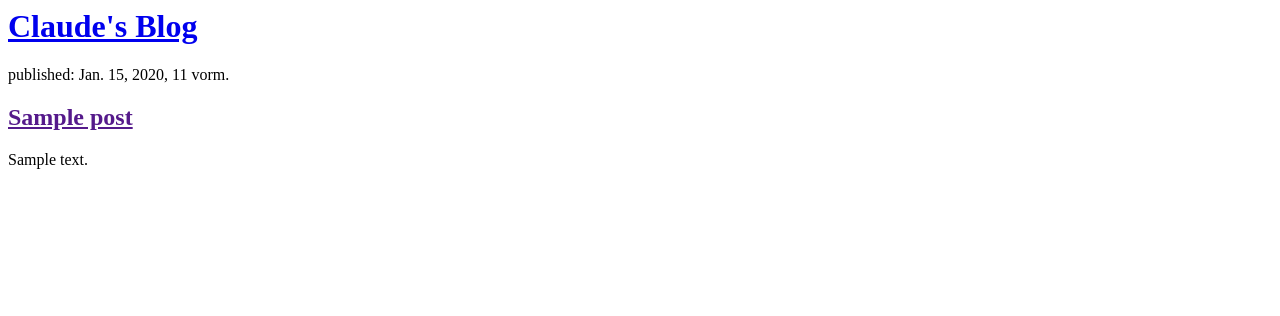
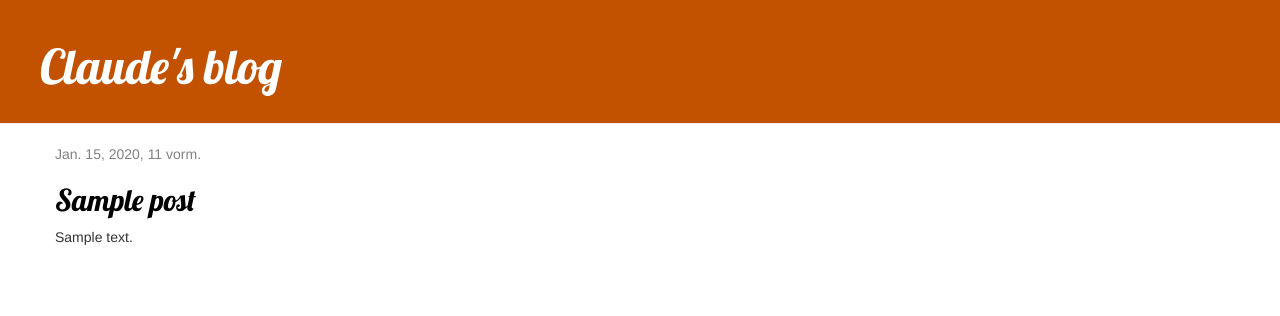
Before and after one commit to chess/my-first-blog, a Django app: template blog/templates/blog/post_list.html in a window 1280 px wide. Shown: the top 316 px of the page. Run offline with Django 3.2, Linux system fonts and the light colour scheme; the template is opened without the code that fills it: values that come from a table or form of the project are taken from there, others are empty; tables that the repository leaves empty hold one stand-in row (values such as "Sample post"); some libraries are stand-ins or nearby versions.

Commit message:
Added view and template for detailed blog post as well as CSS for the site.

```diff
--- /dev/null
+++ b/blog/static/css/blog.css
@@ -0,0 +1,46 @@
+.page-header {
+    background-color: #C25100;
+    margin-top: 0;
+    padding: 20px 20px 20px 40px;
+}
+
+.page-header h1, .page-header h1 a, .page-header h1 a:visited, .page-header h1 a:active {
+    color: #ffffff;
+    font-size: 36pt;
+    text-decoration: none;
+}
+
+.content {
+    margin-left: 40px;
+}
+
+h1, h2, h3, h4 {
+    font-family: 'Lobster', cursive;
+}
+
+.date {
+    color: #828282;
+}
+
+.save {
+    float: right;
+}
+
+.post-form textarea, .post-form input {
+    width: 100%;
+}
+
+.top-menu, .top-menu:hover, .top-menu:visited {
+    color: #ffffff;
+    float: right;
+    font-size: 26pt;
+    margin-right: 20px;
+}
+
+.post {
+    margin-bottom: 70px;
+}
+
+.post h2 a, .post h2 a:visited {
+    color: #000000;
+}
--- /dev/null
+++ b/blog/templates/blog/base.html
@@ -0,0 +1,23 @@
+{% load static %}
+<html>
+    <head>
+        <title>Claude's blog</title>
+        <link rel="stylesheet" href="//maxcdn.bootstrapcdn.com/bootstrap/3.2.0/css/bootstrap.min.css">
+        <link rel="stylesheet" href="//maxcdn.bootstrapcdn.com/bootstrap/3.2.0/css/bootstrap-theme.min.css">
+        <link href="//fonts.googleapis.com/css?family=Lobster&subset=latin,latin-ext" rel="stylesheet" type="text/css">
+        <link rel="stylesheet" href="{% static 'css/blog.css' %}">
+    </head>
+    <body>
+    <div class="page-header">
+        <h1><a href="/">Claude's blog</h1>
+    </div>
+    <div class="content container">
+        <div class="row">
+            <div class="col-md-8">
+            {% block content %}
+            {% endblock %}
+            </div>
+        </div>
+    </div>
+</body>
+</html>
--- a/blog/templates/blog/post_list.html
+++ b/blog/templates/blog/post_list.html
@@ -1,21 +1,13 @@
+{% extends 'blog/base.html' %}
 
-
-<html>
-    <head>
-        <title>Claude's blog</title>
-    </head>
-    <body>
-        <div>
-            <h1><a href="/">Claude's Blog</a></h1>
+{% block content %}
+    {% for post in posts %}
+        <div class="post">
+            <div class="date">
+                {{ post.published_date }}
+            </div>
+            <h2><a href="{% url 'post_detail' pk=post.pk %}">{{ post.title }}</a></h2>
+            <p>{{ post.text|linebreaksbr }}</p>
         </div>
-
-        {% for post in posts %}
-          <div>
-            <p>published: {{ post.published_date }}</p>
-            <h2><a href="">{{ post.title }}</a></h2>
-            <p>{{ post.text|linebreaksbr }}</p>
-         </div>
-       {% endfor %}
-
-    </body>
-</html>
+    {% endfor %}
+{% endblock %}
--- a/blog/urls.py
+++ b/blog/urls.py
@@ -9,4 +9,5 @@ from . import views
 
 urlpatterns = [
     path('', views.post_list, name='post_list'),
+    path('post/<int:pk>/', views.post_detail, name='post_detail'),
 ]
--- a/blog/views.py
+++ b/blog/views.py
@@ -1,8 +1,14 @@
 from django.shortcuts import render
 from django.utils import timezone
 from .models import Post
+from django.shortcuts import render, get_object_or_404
 
 # Create your views here.
+#For every html file there is a function with the same name
 def post_list(request):
     posts = Post.objects.filter(published_date__lte=timezone.now()).order_by('published_date')
     return render(request, 'blog/post_list.html', {'posts': posts})
+
+def post_detail(request, pk):
+    post = get_object_or_404(Post, pk=pk)
+    return render(request, 'blog/post_detail.html', {'post': post})
```
Also changed, not shown: blog/templates/blog/post_detail.html (added, +13 -0 lines).
